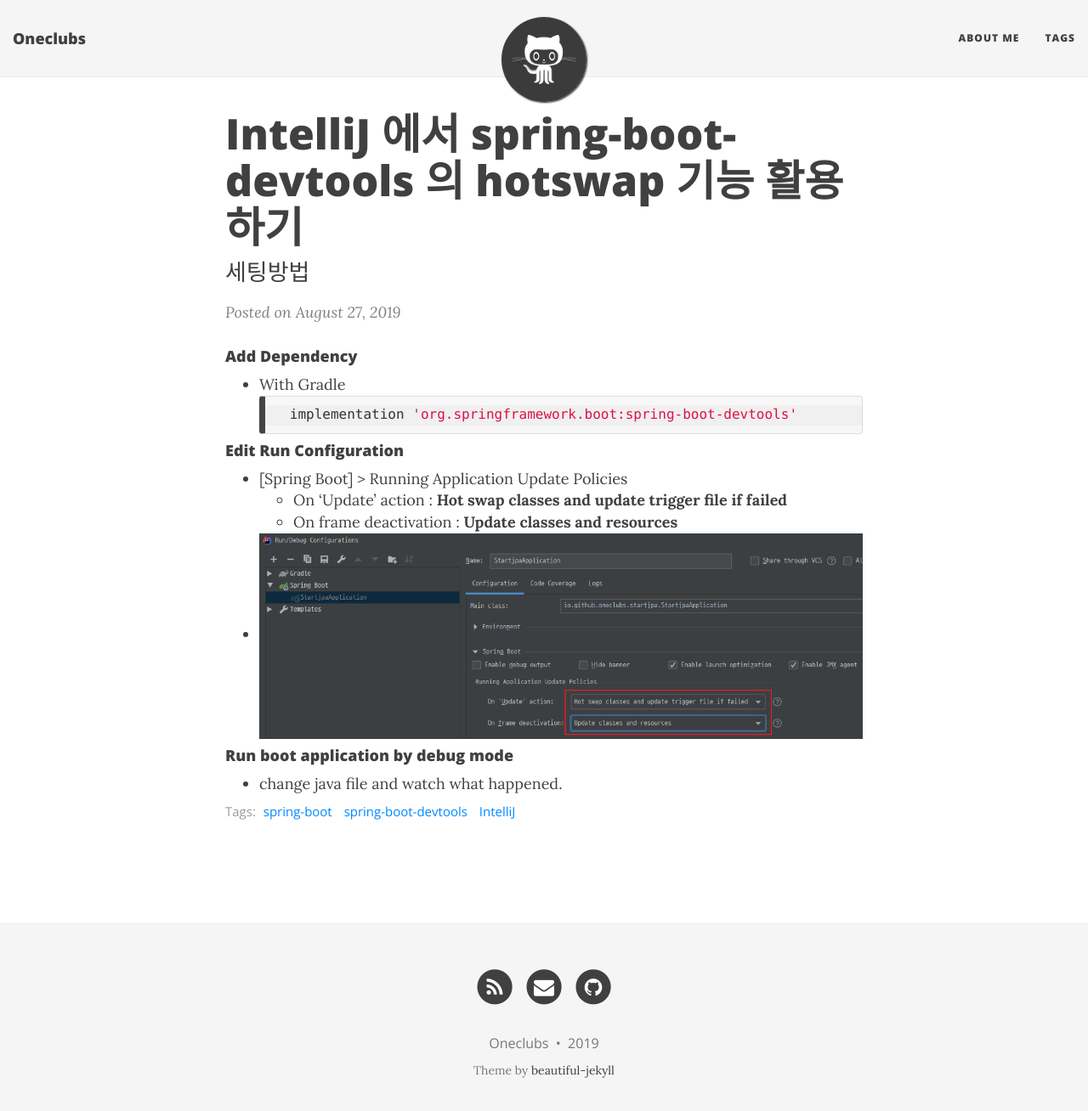
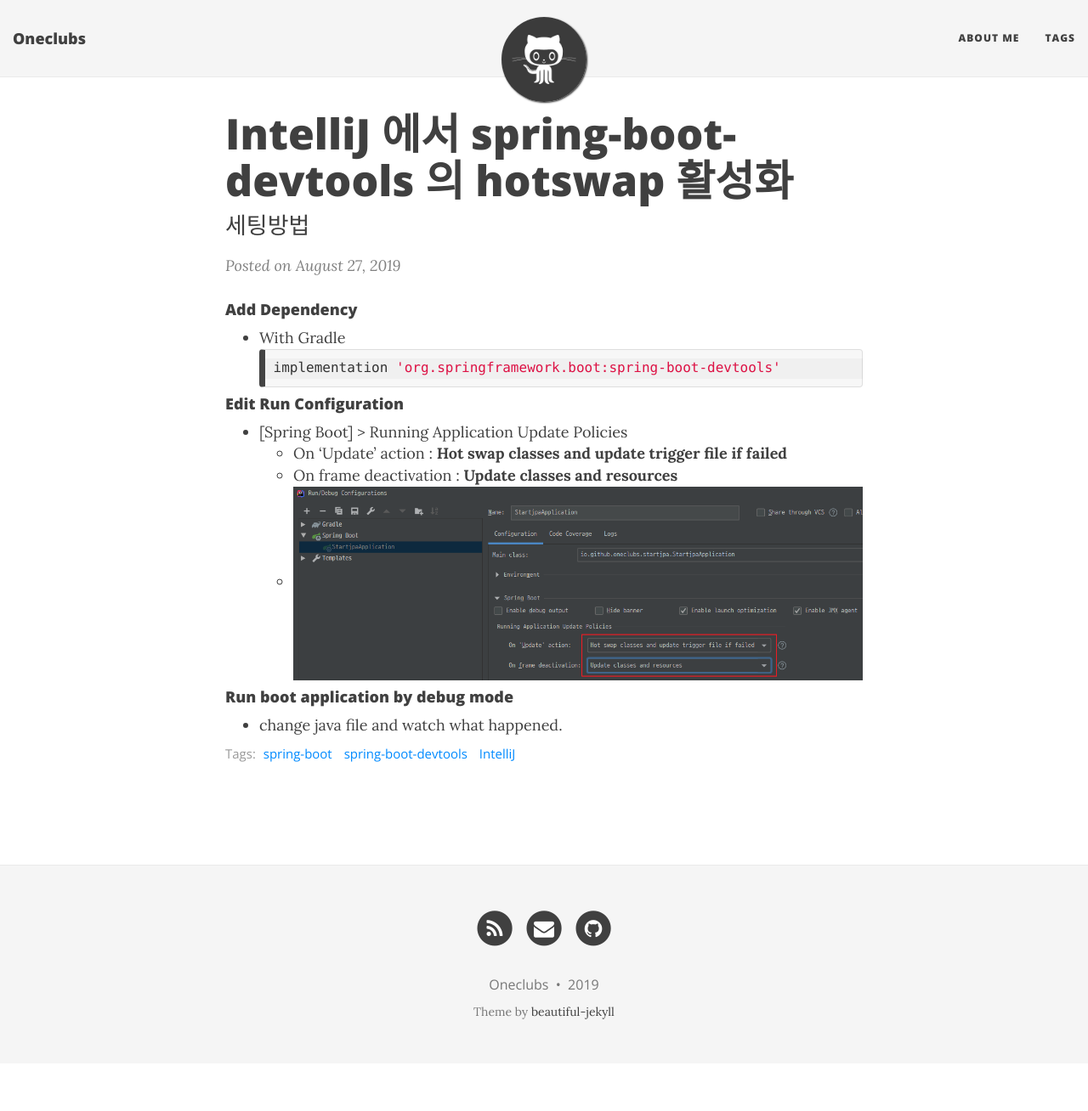
Before and after one commit to oneclubs/oneclubs.github.io, a Jekyll site: the page built from _posts/2019-08-27-spring_boot_dev_tools_IntelliJ.md, in a window 1280 px wide and 1321 px high. Shown: the top 1308 px of the window at 85% size. Built offline with Jekyll 4.4.1, drawn with Linux system fonts in a browser that asks for light colours; nearby versions of some CDN libraries.

Commit message:
스타일 수정

````diff
--- a/_posts/2019-08-27-spring_boot_dev_tools_IntelliJ.md
+++ b/_posts/2019-08-27-spring_boot_dev_tools_IntelliJ.md
@@ -1,22 +1,21 @@
 ---
 layout: post
-title: IntelliJ 에서 spring-boot-devtools 의 hotswap 기능 활용하기
+title: IntelliJ 에서 spring-boot-devtools 의 hotswap 활성화
 subtitle: 세팅방법
 tags: [spring-boot, spring-boot-devtools, IntelliJ]
 ---
 
 #### Add Dependency
 - With Gradle
-    ```groovy
-    implementation 'org.springframework.boot:spring-boot-devtools'
-    ```
+  ```groovy
+  implementation 'org.springframework.boot:spring-boot-devtools'
+  ```
 
 #### Edit Run Configuration
 - [Spring Boot] > Running Application Update Policies
-    - On 'Update' action : **Hot swap classes and update trigger file if failed**
-    - On frame deactivation : **Update classes and resources**
-
-- ![guide1](/img/201908/20190827_01.png)
+  - On 'Update' action : **Hot swap classes and update trigger file if failed**
+  - On frame deactivation : **Update classes and resources**
+  - ![guide1](/img/201908/20190827_01.png)
 
 #### Run boot application by debug mode
 - change java file and watch what happened.
````
